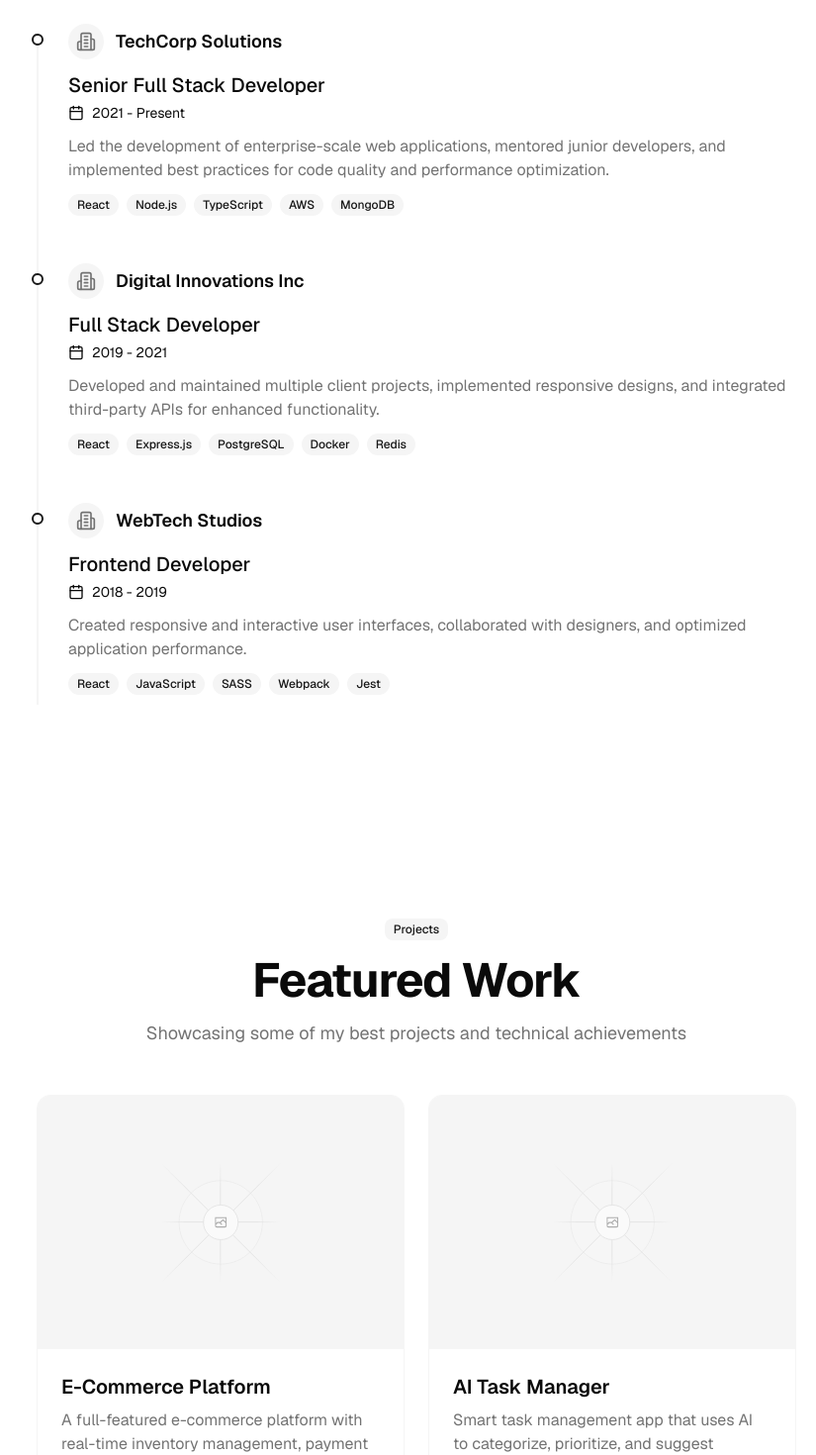
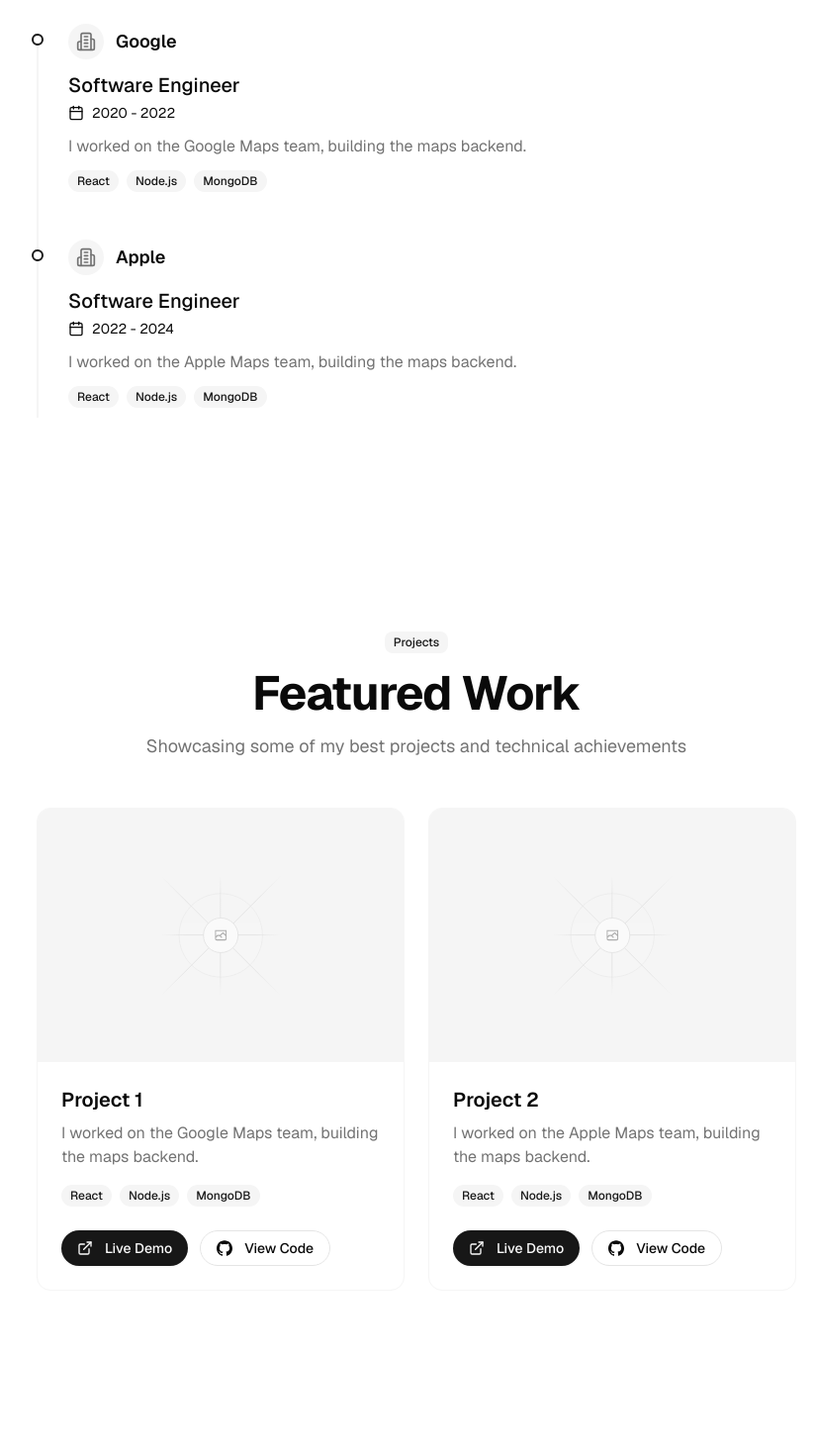
Before and after one commit to shivanshkc/shivansh.io, a Next.js app: page / in a window 1280 px wide. Shown: the part 1100-2570 px from the top of the page at 99% size, without its empty margins (219-1044 px from the left). Built offline with nearby package versions, Linux system fonts and the light colour scheme.

Commit message:
refactor(content): centralize site copy in public/content.json and update components

```diff
--- a/components/experience.tsx
+++ b/components/experience.tsx
@@ -1,5 +1,6 @@
 import { Badge } from "@/components/ui/badge";
 import { Building2, Calendar } from "lucide-react";
+import content from "@/public/content.json";
 
 interface ExperienceItemProps {
   title: string;
@@ -52,32 +53,13 @@ const ExperienceItem = ({
 };
 
 const Experience = () => {
-  const experiences = [
-    {
-      title: "Senior Full Stack Developer",
-      company: "TechCorp Solutions",
-      period: "2021 - Present",
-      description:
-        "Led the development of enterprise-scale web applications, mentored junior developers, and implemented best practices for code quality and performance optimization.",
-      technologies: ["React", "Node.js", "TypeScript", "AWS", "MongoDB"],
-    },
-    {
-      title: "Full Stack Developer",
-      company: "Digital Innovations Inc",
-      period: "2019 - 2021",
-      description:
-        "Developed and maintained multiple client projects, implemented responsive designs, and integrated third-party APIs for enhanced functionality.",
-      technologies: ["React", "Express.js", "PostgreSQL", "Docker", "Redis"],
-    },
-    {
-      title: "Frontend Developer",
-      company: "WebTech Studios",
-      period: "2018 - 2019",
-      description:
-        "Created responsive and interactive user interfaces, collaborated with designers, and optimized application performance.",
-      technologies: ["React", "JavaScript", "SASS", "Webpack", "Jest"],
-    },
-  ];
+  const experiences = (content.experience || []).map((item) => ({
+    title: item.title,
+    company: item.company,
+    period: item.dates,
+    description: item.description,
+    technologies: item.technologies,
+  }));
 
   return (
     <section id="experience" className="relative py-20 px-6">
--- a/components/footer.tsx
+++ b/components/footer.tsx
@@ -1,6 +1,7 @@
 import { Separator } from "@/components/ui/separator";
 import Link from "next/link";
 import { GithubLogo, LinkedInLogo } from "./icons";
+import content from "@/public/content.json";
 
 const Footer = () => {
   return (
@@ -32,14 +33,14 @@ const Footer = () => {
         <div className="py-6 flex flex-col-reverse sm:flex-row items-center justify-between gap-x-2 gap-y-5 px-6 xl:px-0">
           {/* Copyright */}
           <span className="text-muted-foreground">
-            &copy; {new Date().getFullYear()} John Doe. All rights reserved.
+            &copy; {new Date().getFullYear()} {content.name}. All rights reserved.
           </span>
 
           <div className="hidden sm:flex items-center gap-5 text-muted-foreground">
-            <Link href="#" target="_blank">
+            <Link href={content.github} target="_blank">
               <GithubLogo className="h-5 w-5" />
             </Link>
-            <Link href="#" target="_blank">
+            <Link href={content.linkedin} target="_blank">
               <LinkedInLogo className="h-5 w-5" />
             </Link>
           </div>
--- a/components/hero.tsx
+++ b/components/hero.tsx
@@ -3,6 +3,7 @@ import { Button } from "@/components/ui/button";
 import { cn } from "@/lib/utils";
 import Image from "next/image";
 import { Download, Mail } from "lucide-react";
+import content from "@/public/content.json";
 
 const Hero = () => {
   return (
@@ -20,7 +21,7 @@ const Hero = () => {
         <div className="flex justify-center">
           <Image
             src="/profile.jpg"
-            alt="John Doe headshot"
+            alt={`${content.name} headshot`}
             width={200}
             height={200}
             className="rounded-full object-cover ring-1 ring-border bg-accent"
@@ -28,22 +29,22 @@ const Hero = () => {
           />
         </div>
         <h1 className="mt-6 text-4xl sm:text-5xl md:text-6xl font-bold !leading-[1.2] tracking-tight">
-          Hi, I&apos;m John Doe
+          Hi, I&apos;m {content.name}
         </h1>
-        <p className="mt-3 text-xl text-muted-foreground">Senior Software Engineer</p>
-        <p className="mt-6 text-[15px] md:text-base text-muted-foreground">
-          I build scalable, elegant web applications end-to-end. From crafting beautiful
-          frontends to running robust backends, I bring ideas to life with clean code and
-          thoughtful design. Let&apos;s create something amazing together.
-        </p>
+        <p className="mt-3 text-xl text-muted-foreground">{content.title}</p>
+        <p className="mt-6 text-[15px] md:text-base text-muted-foreground">{content.bio}</p>
         <div className="mt-10 flex items-center justify-center gap-4">
-          <Button size="lg" className="rounded-full text-base">
-            <Download className="mr-2 h-5 w-5" />
-            Download CV
+          <Button size="lg" className="rounded-full text-base" asChild>
+            <a href="#" download>
+              <Download className="mr-2 h-5 w-5" />
+              Download CV
+            </a>
           </Button>
-          <Button size="lg" variant="outline" className="rounded-full text-base">
-            <Mail className="mr-2 h-5 w-5" />
-            Contact Me
+          <Button size="lg" variant="outline" className="rounded-full text-base" asChild>
+            <a href={`mailto:${content.email}`}>
+              <Mail className="mr-2 h-5 w-5" />
+              Contact Me
+            </a>
           </Button>
         </div>
       </div>
--- a/components/icons.tsx
+++ b/components/icons.tsx
@@ -11,51 +11,6 @@ export const GithubLogo = (props: SVGProps<SVGSVGElement>) => (
     <path
       className="fill-current"
       d="M12 .297c-6.63 0-12 5.373-12 12 0 5.303 3.438 9.8 8.205 11.385.6.113.82-.258.82-.577 0-.285-.01-1.04-.015-2.04-3.338.724-4.042-1.61-4.042-1.61C4.422 18.07 3.633 17.7 3.633 17.7c-1.087-.744.084-.729.084-.729 1.205.084 1.838 1.236 1.838 1.236 1.07 1.835 2.809 1.305 3.495.998.108-.776.417-1.305.76-1.605-2.665-.3-5.466-1.332-5.466-5.93 0-1.31.465-2.38 1.235-3.22-.135-.303-.54-1.523.105-3.176 0 0 1.005-.322 3.3 1.23.96-.267 1.98-.399 3-.405 1.02.006 2.04.138 3 .405 2.28-1.552 3.285-1.23 3.285-1.23.645 1.653.24 2.873.12 3.176.765.84 1.23 1.91 1.23 3.22 0 4.61-2.805 5.625-5.475 5.92.42.36.81 1.096.81 2.22 0 1.606-.015 2.896-.015 3.286 0 .315.21.69.825.57C20.565 22.092 24 17.592 24 12.297c0-6.627-5.373-12-12-12"
-    />
-  </svg>
-);
-
-export const XLogo = (props: SVGProps<SVGSVGElement>) => (
-  <svg
-    role="img"
-    viewBox="0 0 24 24"
-    xmlns="http://www.w3.org/2000/svg"
-    {...props}
-  >
-    <title>X</title>
-    <path
-      className="fill-current"
-      d="M18.901 1.153h3.68l-8.04 9.19L24 22.846h-7.406l-5.8-7.584-6.638 7.584H.474l8.6-9.83L0 1.154h7.594l5.243 6.932ZM17.61 20.644h2.039L6.486 3.24H4.298Z"
-    />
-  </svg>
-);
-
-export const BlueSkyLogo = (props: SVGProps<SVGSVGElement>) => (
-  <svg
-    role="img"
-    viewBox="0 0 24 24"
-    xmlns="http://www.w3.org/2000/svg"
-    {...props}
-  >
-    <title>Bluesky</title>
-    <path
-      className="fill-current"
-      d="M12 10.8c-1.087-2.114-4.046-6.053-6.798-7.995C2.566.944 1.561 1.266.902 1.565.139 1.908 0 3.08 0 3.768c0 .69.378 5.65.624 6.479.815 2.736 3.713 3.66 6.383 3.364.136-.02.275-.039.415-.056-.138.022-.276.04-.415.056-3.912.58-7.387 2.005-2.83 7.078 5.013 5.19 6.87-1.113 7.823-4.308.953 3.195 2.05 9.271 7.733 4.308 4.267-4.308 1.172-6.498-2.74-7.078a8.741 8.741 0 0 1-.415-.056c.14.017.279.036.415.056 2.67.297 5.568-.628 6.383-3.364.246-.828.624-5.79.624-6.478 0-.69-.139-1.861-.902-2.206-.659-.298-1.664-.62-4.3 1.24C16.046 4.748 13.087 8.687 12 10.8Z"
-    />
-  </svg>
-);
-
-export const DribbleLogo = (props: SVGProps<SVGSVGElement>) => (
-  <svg
-    role="img"
-    viewBox="0 0 24 24"
-    xmlns="http://www.w3.org/2000/svg"
-    {...props}
-  >
-    <title>Dribbble</title>
-    <path
-      className="fill-current"
-      d="M12 24C5.385 24 0 18.615 0 12S5.385 0 12 0s12 5.385 12 12-5.385 12-12 12zm10.12-10.358c-.35-.11-3.17-.953-6.384-.438 1.34 3.684 1.887 6.684 1.992 7.308 2.3-1.555 3.936-4.02 4.395-6.87zm-6.115 7.808c-.153-.9-.75-4.032-2.19-7.77l-.066.02c-5.79 2.015-7.86 6.025-8.04 6.4 1.73 1.358 3.92 2.166 6.29 2.166 1.42 0 2.77-.29 4-.814zm-11.62-2.58c.232-.4 3.045-5.055 8.332-6.765.135-.045.27-.084.405-.12-.26-.585-.54-1.167-.832-1.74C7.17 11.775 2.206 11.71 1.756 11.7l-.004.312c0 2.633.998 5.037 2.634 6.855zm-2.42-8.955c.46.008 4.683.026 9.477-1.248-1.698-3.018-3.53-5.558-3.8-5.928-2.868 1.35-5.01 3.99-5.676 7.17zM9.6 2.052c.282.38 2.145 2.914 3.822 6 3.645-1.365 5.19-3.44 5.373-3.702-1.81-1.61-4.19-2.586-6.795-2.586-.825 0-1.63.1-2.4.285zm10.335 3.483c-.218.29-1.935 2.493-5.724 4.04.24.49.47.985.68 1.486.08.18.15.36.22.53 3.41-.43 6.8.26 7.14.33-.02-2.42-.88-4.64-2.31-6.38z"
     />
   </svg>
 );
--- a/components/navbar/navbar.tsx
+++ b/components/navbar/navbar.tsx
@@ -2,6 +2,8 @@ import { Button } from "@/components/ui/button";
 import { GithubLogo, LinkedInLogo } from "../icons";
 import { Logo } from "./logo";
 import { NavMenu } from "./nav-menu";
+import Link from "next/link";
+import content from "@/public/content.json";
 
 const Navbar = () => {
   return (
@@ -13,6 +15,7 @@ const Navbar = () => {
         <NavMenu className="hidden md:block justify-self-center" />
 
         <div className="flex items-center gap-2 justify-self-end col-start-3">
+          <Link href={content.linkedin} target="_blank">
             <Button
               variant="outline"
               className="rounded-full shadow-none"
@@ -20,6 +23,8 @@ const Navbar = () => {
             >
               <LinkedInLogo className="h-5 w-5" />
             </Button>
+          </Link>
+          <Link href={content.github} target="_blank">
             <Button
               variant="outline"
               className="rounded-full shadow-none"
@@ -27,6 +32,7 @@ const Navbar = () => {
             >
               <GithubLogo className="h-5! w-5!" />
             </Button>
+          </Link>
 
           {/* Mobile Menu removed: links are hidden on mobile as requested */}
         </div>
--- a/components/projects.tsx
+++ b/components/projects.tsx
@@ -3,6 +3,7 @@ import { Button } from "@/components/ui/button";
 import { ExternalLink } from "lucide-react";
 import Image from "next/image";
 import { GithubLogo } from "./icons";
+import content from "@/public/content.json";
 
 interface ProjectCardProps {
   title: string;
@@ -76,44 +77,14 @@ const ProjectCard = ({
 };
 
 const Projects = () => {
-  const projects = [
-    {
-      title: "E-Commerce Platform",
-      description:
-        "A full-featured e-commerce platform with real-time inventory management, payment processing, and admin dashboard.",
-      image: "/placeholder.svg",
-      technologies: ["Next.js", "TypeScript", "Stripe", "Prisma", "PostgreSQL"],
-      liveUrl: "https://ecommerce-demo.com",
-      githubUrl: "https://github.com/username/ecommerce",
-    },
-    {
-      title: "AI Task Manager",
-      description:
-        "Smart task management app that uses AI to categorize, prioritize, and suggest optimal task scheduling.",
-      image: "/placeholder.svg",
-      technologies: ["React", "Python", "TensorFlow", "FastAPI", "MongoDB"],
-      liveUrl: "https://ai-taskmanager.com",
-      githubUrl: "https://github.com/username/ai-taskmanager",
-    },
-    {
-      title: "Real-time Chat Application",
-      description:
-        "Feature-rich chat application with real-time messaging, file sharing, and video calls.",
-      image: "/placeholder.svg",
-      technologies: ["React", "Socket.io", "WebRTC", "Node.js", "Redis"],
-      liveUrl: "https://chatapp-demo.com",
-      githubUrl: "https://github.com/username/chat-app",
-    },
-    {
-      title: "AI Image Generator",
-      description:
-        "An AI image generator that uses a model to generate images based on a prompt.",
-      image: "/placeholder.svg",
-      technologies: ["React", "Next.js", "Tailwind CSS", "Shadcn UI"],
-      liveUrl: "https://ai-image-generator.com",
-      githubUrl: "https://github.com/username/ai-image-generator",
-    },
-  ];
+  const projects = (content.projects || []).map((p) => ({
+    title: p.name,
+    description: p.description,
+    image: "/placeholder.svg",
+    technologies: p.technologies,
+    liveUrl: (p as any).demo_link,
+    githubUrl: (p as any).github_link,
+  }));
 
   return (
     <section id="projects" className="relative py-20 px-6">
--- /dev/null
+++ b/public/content.json
@@ -0,0 +1,41 @@
+{
+    "brand": "John D.",
+    "name": "John Doe",
+    "title": "Senior Software Engineer",
+    "bio": "I build scalable, elegant web applications end-to-end. From crafting beautiful frontends to running robust backends, I bring ideas to life with clean code and thoughtful design. Let's create something amazing together.",
+    "email": "john.doe@example.com",
+    "linkedin": "https://www.linkedin.com/in/john-doe",
+    "github": "https://github.com/john-doe",
+    "experience": [
+        {
+            "company": "Google",
+            "title": "Software Engineer",
+            "dates": "2020 - 2022",
+            "description": "I worked on the Google Maps team, building the maps backend.",
+            "technologies": ["React", "Node.js", "MongoDB"]
+        },
+        {
+            "company": "Apple",
+            "title": "Software Engineer",
+            "dates": "2022 - 2024",
+            "description": "I worked on the Apple Maps team, building the maps backend.",
+            "technologies": ["React", "Node.js", "MongoDB"]
+        }
+    ],
+    "projects": [
+        {
+            "name": "Project 1",
+            "description": "I worked on the Google Maps team, building the maps backend.",
+            "technologies": ["React", "Node.js", "MongoDB"],
+            "demo_link": "https://www.google.com",
+            "github_link": "https://www.google.com"
+        },
+        {
+            "name": "Project 2",
+            "description": "I worked on the Apple Maps team, building the maps backend.",
+            "technologies": ["React", "Node.js", "MongoDB"],
+            "demo_link": "https://www.google.com",
+            "github_link": "https://www.google.com"
+        }
+    ]
+}
```
Also changed, not shown: public/preview.png (deleted). Lines whose indentation alone changed are shown as unchanged.
